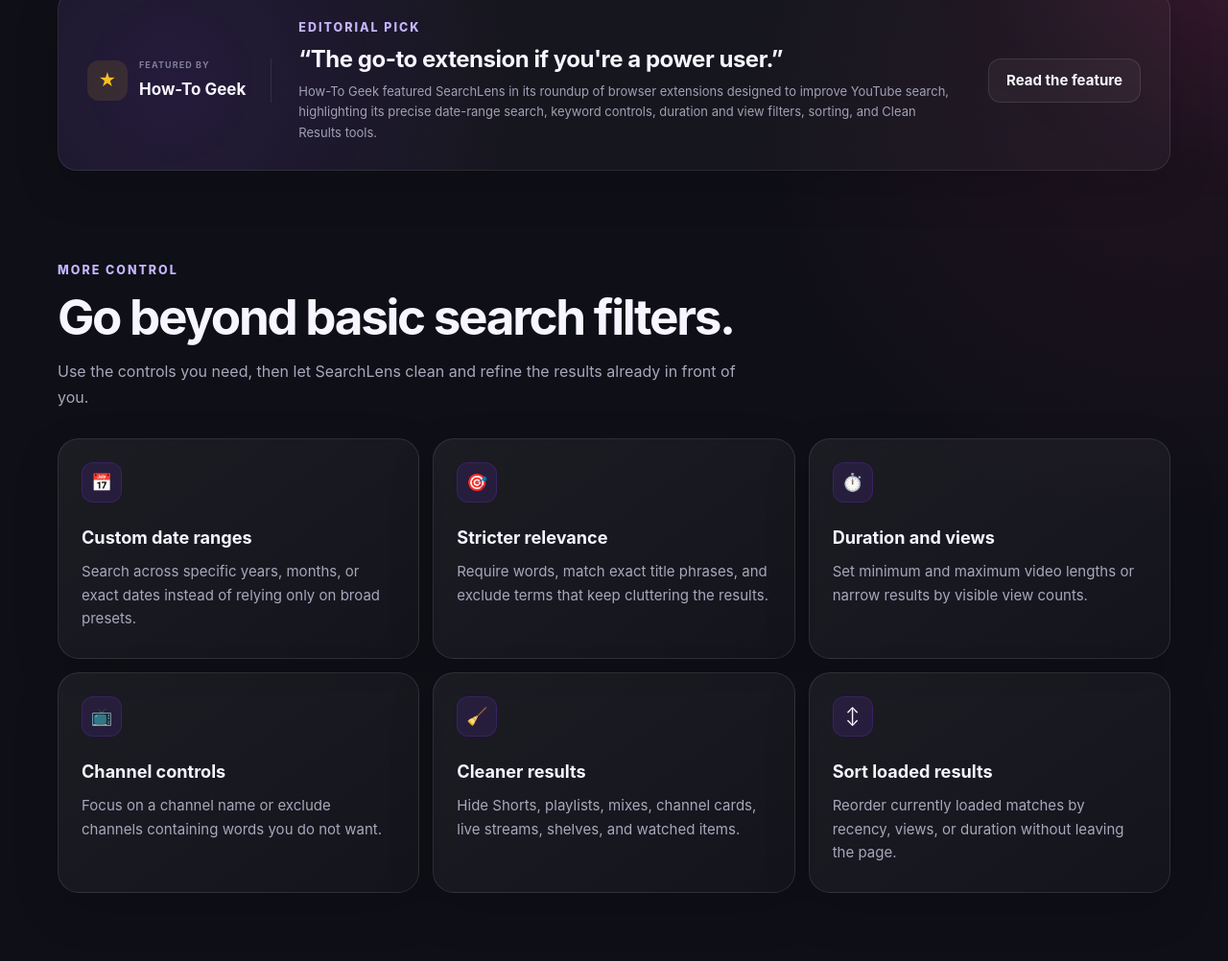
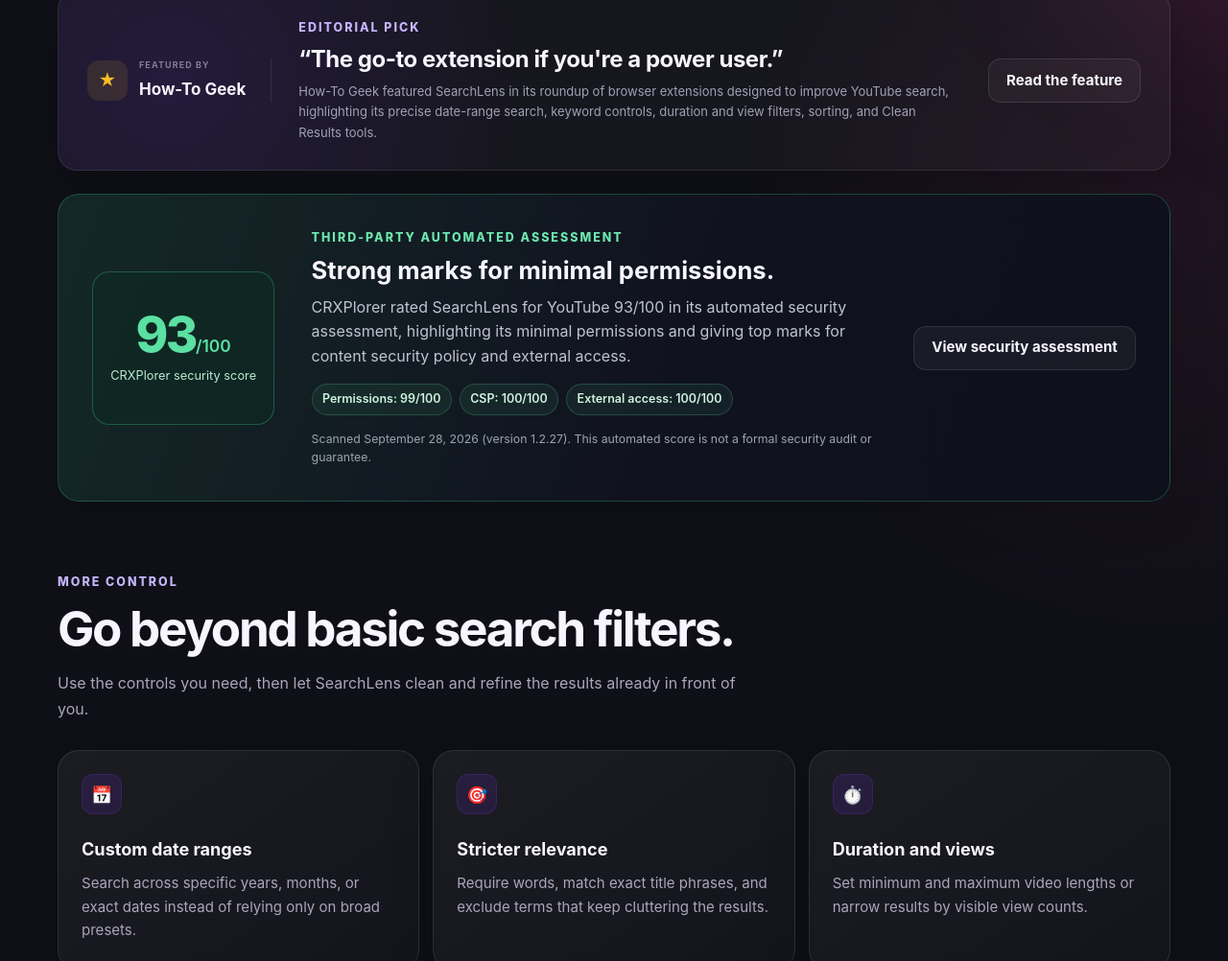
Before and after one commit to Coinimain/searchlens-youtube, a plain HTML site: page index.html in a window 1280 px wide. Shown: the part 872-1874 px from the top of the page at 96% size. Drawn offline with Linux system fonts and the light colour scheme.

Commit message:
Update index.html

```diff
--- a/index.html
+++ b/index.html
@@ -16,6 +16,64 @@
   <link rel="icon" type="image/png" href="assets/searchlens-icon.png">
   <link rel="apple-touch-icon" href="assets/searchlens-icon.png">
   <link rel="stylesheet" href="style.css">
+<style>
+  /* SearchLens third-party assessment card */
+  .security-section { margin-top: 1.5rem; }
+  .security-card {
+    display: grid;
+    grid-template-columns: minmax(150px, 190px) minmax(0, 1fr) auto;
+    align-items: center;
+    gap: clamp(1.25rem, 3vw, 2.5rem);
+    padding: clamp(1.4rem, 3vw, 2.2rem);
+    border: 1px solid rgba(56, 200, 133, .28);
+    border-radius: 22px;
+    background: linear-gradient(110deg, rgba(24, 58, 50, .6), rgba(17, 19, 32, .94) 55%, rgba(14, 16, 27, .98));
+    box-shadow: 0 16px 45px rgba(0, 0, 0, .12);
+  }
+  .security-score {
+    display: flex;
+    flex-direction: column;
+    justify-content: center;
+    align-items: center;
+    gap: .4rem;
+    min-height: 160px;
+    padding: 1rem;
+    border: 1px solid rgba(65, 215, 144, .3);
+    border-radius: 18px;
+    background: rgba(16, 42, 35, .62);
+    color: #e7fff1;
+    text-align: center;
+  }
+  .security-score-number { color: #5ae0a2; font-size: clamp(2.4rem, 4vw, 3.4rem); font-weight: 800; line-height: 1; letter-spacing: -.05em; }
+  .security-score-number span { font-size: .34em; font-weight: 600; letter-spacing: 0; }
+  .security-score-label { color: #bcebd2; font-size: .8rem; }
+  .security-copy .eyebrow { color: #6de7ae; margin-bottom: .45rem; }
+  .security-copy h2 { margin: 0 0 .6rem; font-size: clamp(1.3rem, 2vw, 1.75rem); line-height: 1.25; }
+  .security-copy > p:not(.eyebrow) { margin: 0; color: #bec4d0; line-height: 1.6; }
+  .security-highlights { display: flex; flex-wrap: wrap; gap: .5rem; margin: .95rem 0; }
+  .security-highlights span {
+    display: inline-flex;
+    padding: .32rem .65rem;
+    border: 1px solid rgba(98, 228, 160, .21);
+    border-radius: 999px;
+    background: rgba(63, 150, 110, .12);
+    color: #cef4de;
+    font-size: .78rem;
+    font-weight: 600;
+  }
+  .security-copy .security-note { font-size: .77rem; color: #9aa4ae !important; }
+  .security-button { text-align: center; white-space: nowrap; }
+  @media (max-width: 980px) {
+    .security-card { grid-template-columns: 155px minmax(0, 1fr); }
+    .security-button { grid-column: 2; justify-self: start; }
+  }
+  @media (max-width: 600px) {
+    .security-card { grid-template-columns: 1fr; gap: 1.2rem; }
+    .security-score { min-height: auto; padding: 1.3rem; }
+    .security-button { grid-column: 1; justify-self: stretch; }
+  }
+</style>
+
 </head>
 
 <body>
@@ -230,6 +288,46 @@
       </div>
 
     </section>
+
+
+
+<!-- THIRD-PARTY SECURITY ASSESSMENT -->
+<section class="security-section shell" aria-labelledby="security-heading">
+  <div class="security-card">
+    <div class="security-score" aria-label="CRXPlorer security score: 93 out of 100">
+      <span class="security-score-number">93<span>/100</span></span>
+      <span class="security-score-label">CRXPlorer security score</span>
+    </div>
+
+    <div class="security-copy">
+      <p class="eyebrow">THIRD-PARTY AUTOMATED ASSESSMENT</p>
+      <h2 id="security-heading">Strong marks for minimal permissions.</h2>
+      <p>
+        CRXPlorer rated SearchLens for YouTube 93/100 in its automated
+        security assessment, highlighting its minimal permissions and
+        giving top marks for content security policy and external access.
+      </p>
+      <div class="security-highlights" aria-label="Assessment category scores">
+        <span>Permissions: 99/100</span>
+        <span>CSP: 100/100</span>
+        <span>External access: 100/100</span>
+      </div>
+      <p class="security-note">
+        Scanned September 28, 2026 (version 1.2.27). This automated score
+        is not a formal security audit or guarantee.
+      </p>
+    </div>
+
+    <a
+      class="button secondary security-button"
+      href="https://crxplorer.com/extension/ndphfebcjimfndlaiedcaaockinmgapa/searchlens-for-youtube"
+      target="_blank"
+      rel="noopener noreferrer"
+    >
+      View security assessment
+    </a>
+  </div>
+</section>
 
 
 
```
